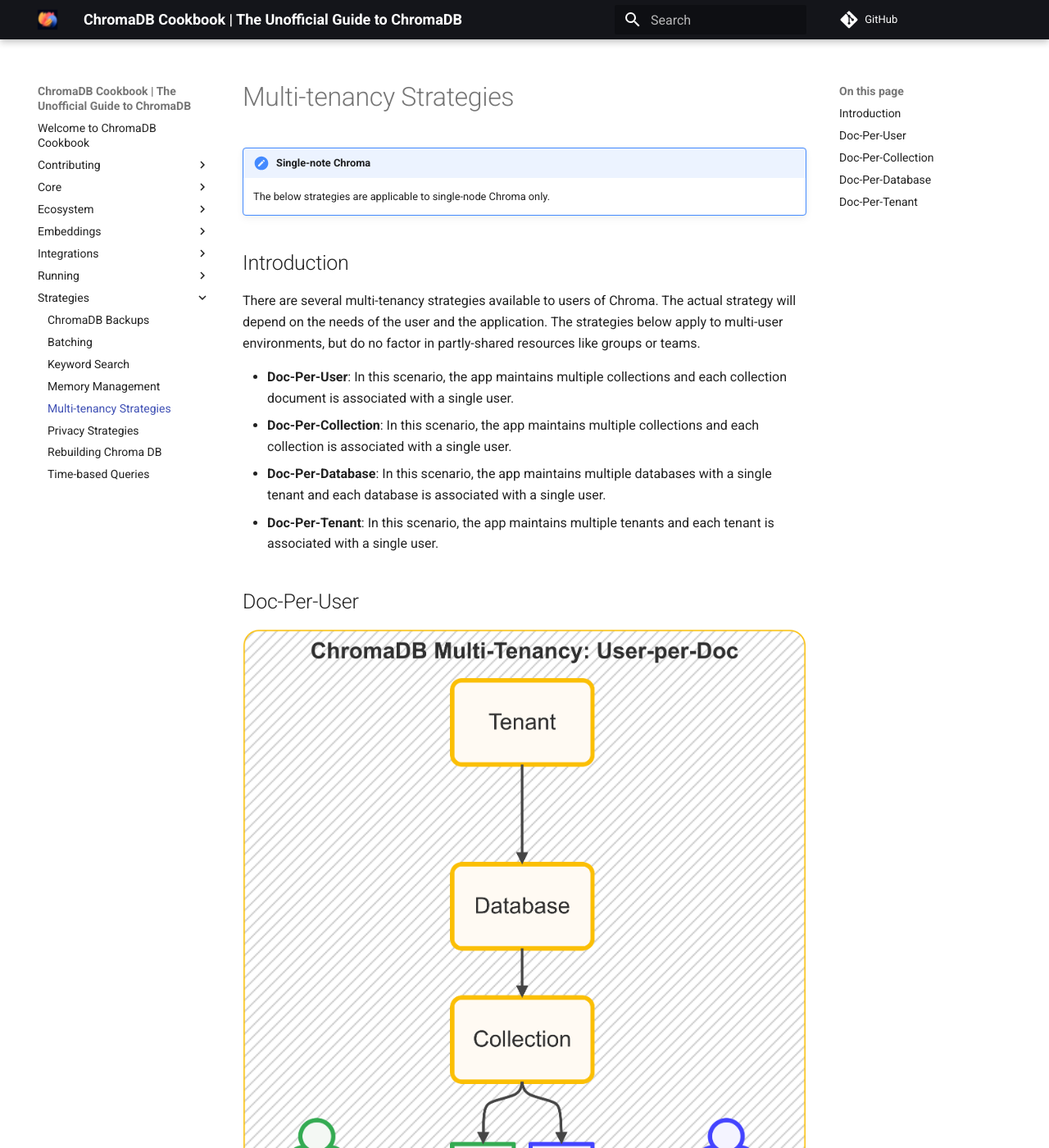
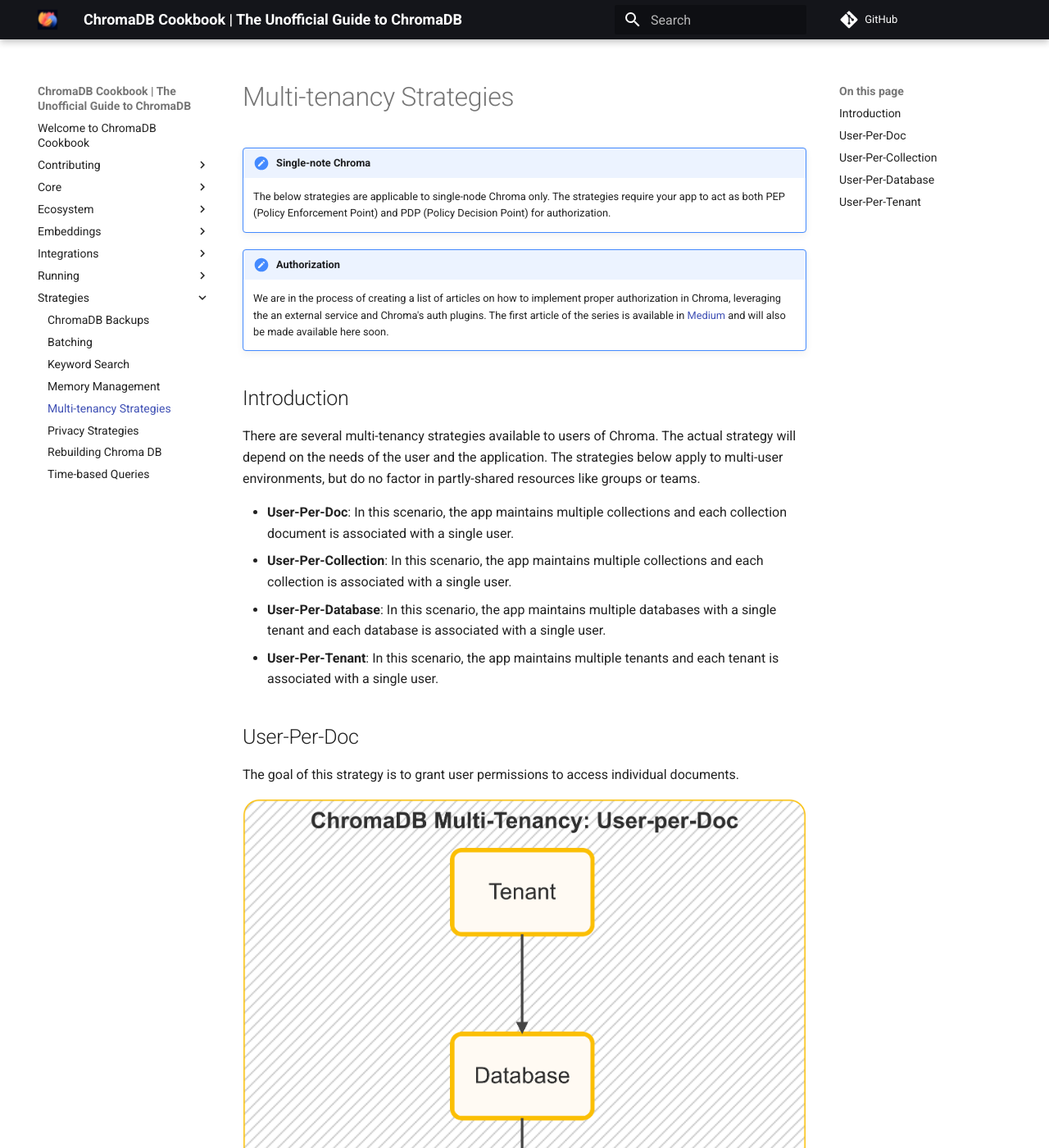
Before and after one commit to amikos-tech/chroma-cookbook, an MkDocs documentation site: the page built from docs/strategies/multi-tenancy.md, in a window 1280 px wide and 1400 px high. Shown: the whole window at 82% size. Built offline with MkDocs 1.6.1 and Material for MkDocs 9.7.7, drawn with Linux system fonts in a browser that asks for light colours; comment, search, counter and statistics services are not loaded; some of the changed text lies outside the part shown.

Commit message:
feat: Refresh and clarifications on the multi-tenancy approaches.

```diff
--- a/docs/strategies/multi-tenancy.md
+++ b/docs/strategies/multi-tenancy.md
@@ -2,7 +2,15 @@
 
 !!! note "Single-note Chroma"
 
-    The below strategies are applicable to single-node Chroma only.
+    The below strategies are applicable to single-node Chroma only. The strategies require your app to act as both PEP (Policy Enforcement Point)
+    and PDP (Policy Decision Point) for authorization.
+
+!!! warn "Authorization"
+
+    We are in the process of creating a list of articles on how to implement proper authorization in Chroma,
+    leveraging the an external service and Chroma's auth plugins. The first article of the series is available in
+    [Medium](https://medium.com/@amikostech/implementing-multi-tenancy-in-chroma-part-1-multi-user-basic-auth-a4e790f1254d)
+    and will also be made available here soon.
 
 ## Introduction
 
@@ -10,16 +18,19 @@
 the user and the application. The strategies below apply to multi-user environments, but do no factor in partly-shared
 resources like groups or teams.
 
-- **Doc-Per-User**: In this scenario, the app maintains multiple collections and each collection document is associated
+- **User-Per-Doc**: In this scenario, the app maintains multiple collections and each collection document is associated
   with a single user.
-- **Doc-Per-Collection**: In this scenario, the app maintains multiple collections and each collection is
+- **User-Per-Collection**: In this scenario, the app maintains multiple collections and each collection is
   associated with a single user.
-- **Doc-Per-Database**: In this scenario, the app maintains multiple databases with a single tenant and each database is
+- **User-Per-Database**: In this scenario, the app maintains multiple databases with a single tenant and each database
+  is
   associated with a single user.
-- **Doc-Per-Tenant**: In this scenario, the app maintains multiple tenants and each tenant is associated with a single
+- **User-Per-Tenant**: In this scenario, the app maintains multiple tenants and each tenant is associated with a single
   user.
 
-## Doc-Per-User
+## User-Per-Doc
+
+The goal of this strategy is to grant user permissions to access individual documents.
 
 ![multi-tenancy-user-per-doc.png](../assets/images/multi-tenancy-user-per-doc.png)
 
@@ -55,7 +66,9 @@
 - Error-prone: Messing up the filtering can lead to data being leaked across users.
 - Scalability: As the number of users and documents grow, doing filtering on metadata can become slow.
 
-## Doc-Per-Collection
+## User-Per-Collection
+
+The goal of this strategy is to grant a user access to all documents in a collection.
 
 ![multi-tenancy-user-per-collection.png](../assets/images/multi-tenancy-user-per-collection.png)
 
@@ -93,7 +106,10 @@
 - Shared document search: If you want to maintain some documents shared then you will have to create a separate
   collection for those documents and allow users to query the shared collection as well.
 
-## Doc-Per-Database
+## User-Per-Database
+
+The goal of this strategy is to associate a user with a single database thus granting them access to all collections and
+documents within the database.
 
 ![multi-tenancy-user-per-db.png](../assets/images/multi-tenancy-user-per-db.png)
 
@@ -143,12 +159,14 @@
 - We then create a `PersistentClient` for each user with the `tenant` and `database` we got from the `AdminClient`.
 - We then create or get collection and add data to it.
 
-
 **Drawbacks**:
 
 - This strategy requires consistent management of tenants and databases and their use in the client application.
 
-## Doc-Per-Tenant
+## User-Per-Tenant
+
+The goal of this strategy is to associate a user with a single tenant thus granting them access to all databases,
+collections, and documents within the tenant.
 
 ![multi-tenancy-user-per-tenant.png](../assets/images/multi-tenancy-user-per-tenant.png)
 
```
